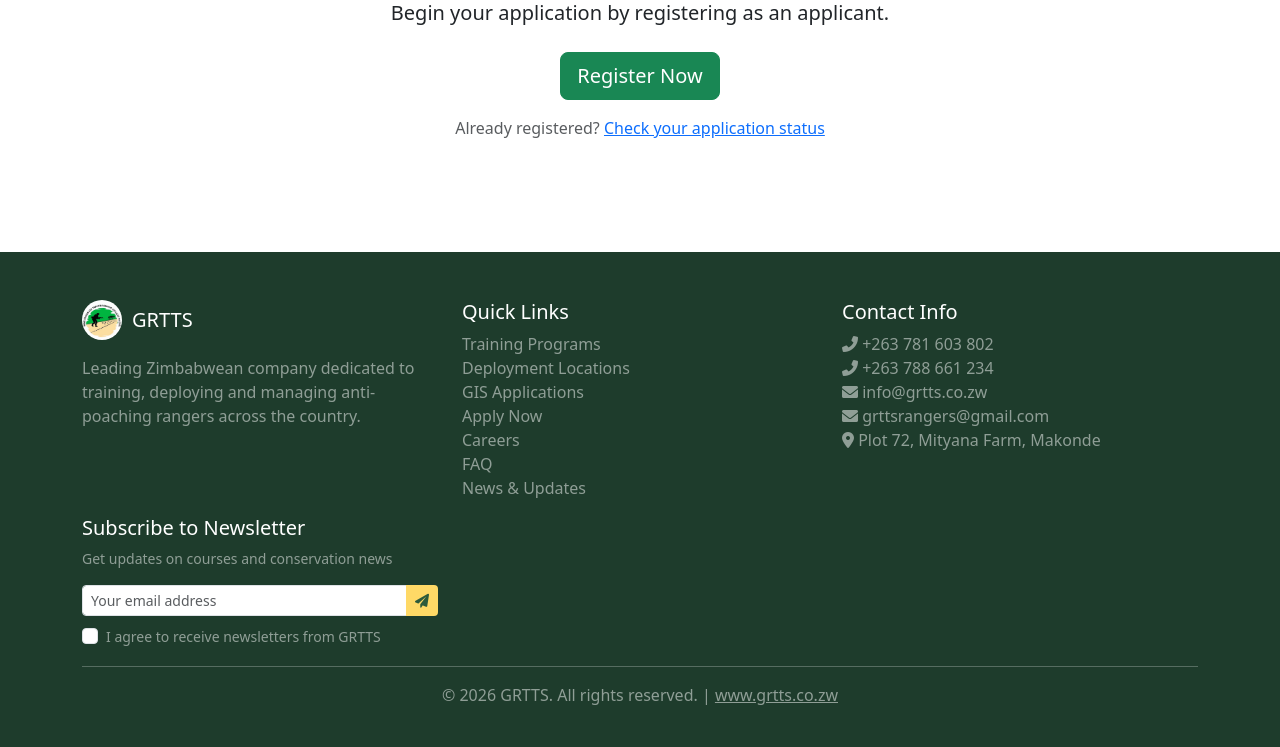
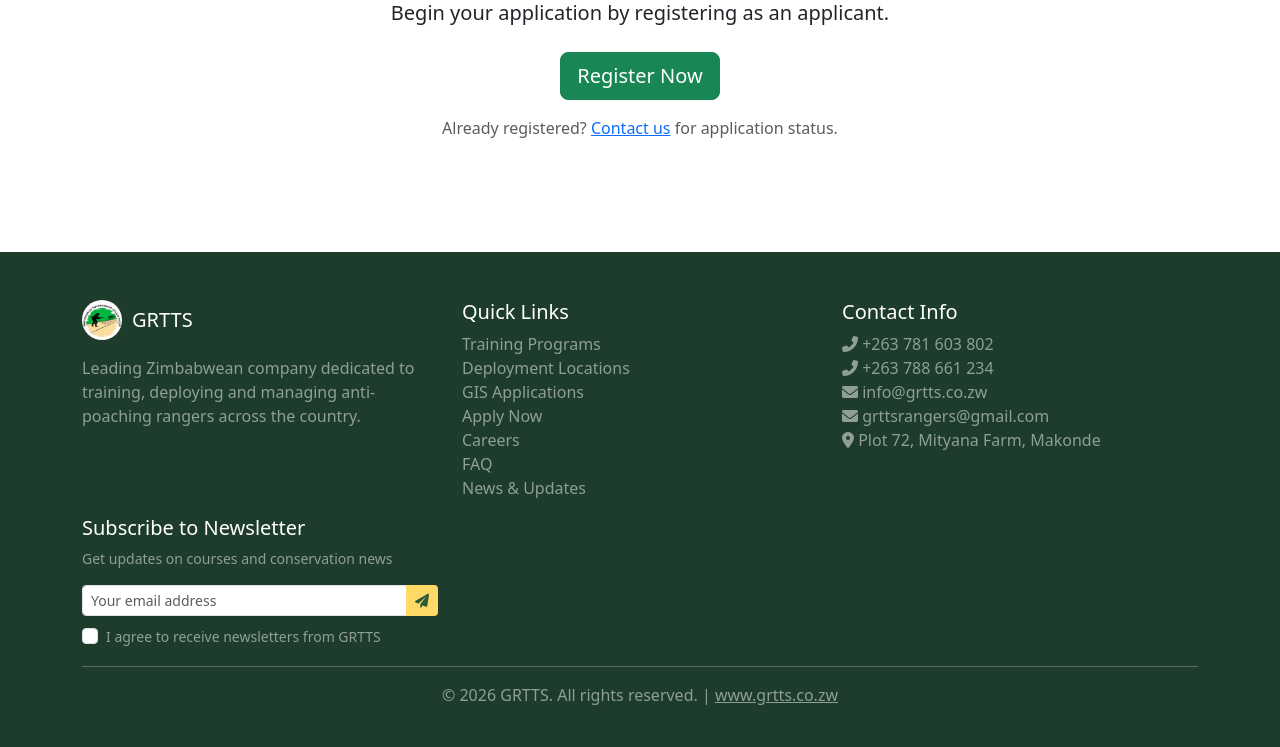
Before and after one commit to SlyJeremiah/grtts_website, a Django app: page /apply-now/ in a window 1280 px wide. Shown: the part 1707-2454 px from the top of the page. Run offline with Django 5.2, Linux system fonts and the light colour scheme.

Commit message:
Update apply_now.html

```diff
--- a/main/templates/main/apply_now.html
+++ b/main/templates/main/apply_now.html
@@ -81,7 +81,7 @@
                 <h3 class="mb-4">Ready to Start Your Journey?</h3>
                 <p class="lead mb-4">Begin your application by registering as an applicant.</p>
                 <a href="{% url 'main:register' %}" class="btn btn-success btn-lg">Register Now</a>
-                <p class="mt-3 text-muted">Already registered? <a href="{% url 'main:my_applications' %}">Check your application status</a></p>
+                <p class="mt-3 text-muted">Already registered? <a href="{% url 'main:contact' %}">Contact us</a> for application status.</p>
             </div>
         </div>
     </div>
```
